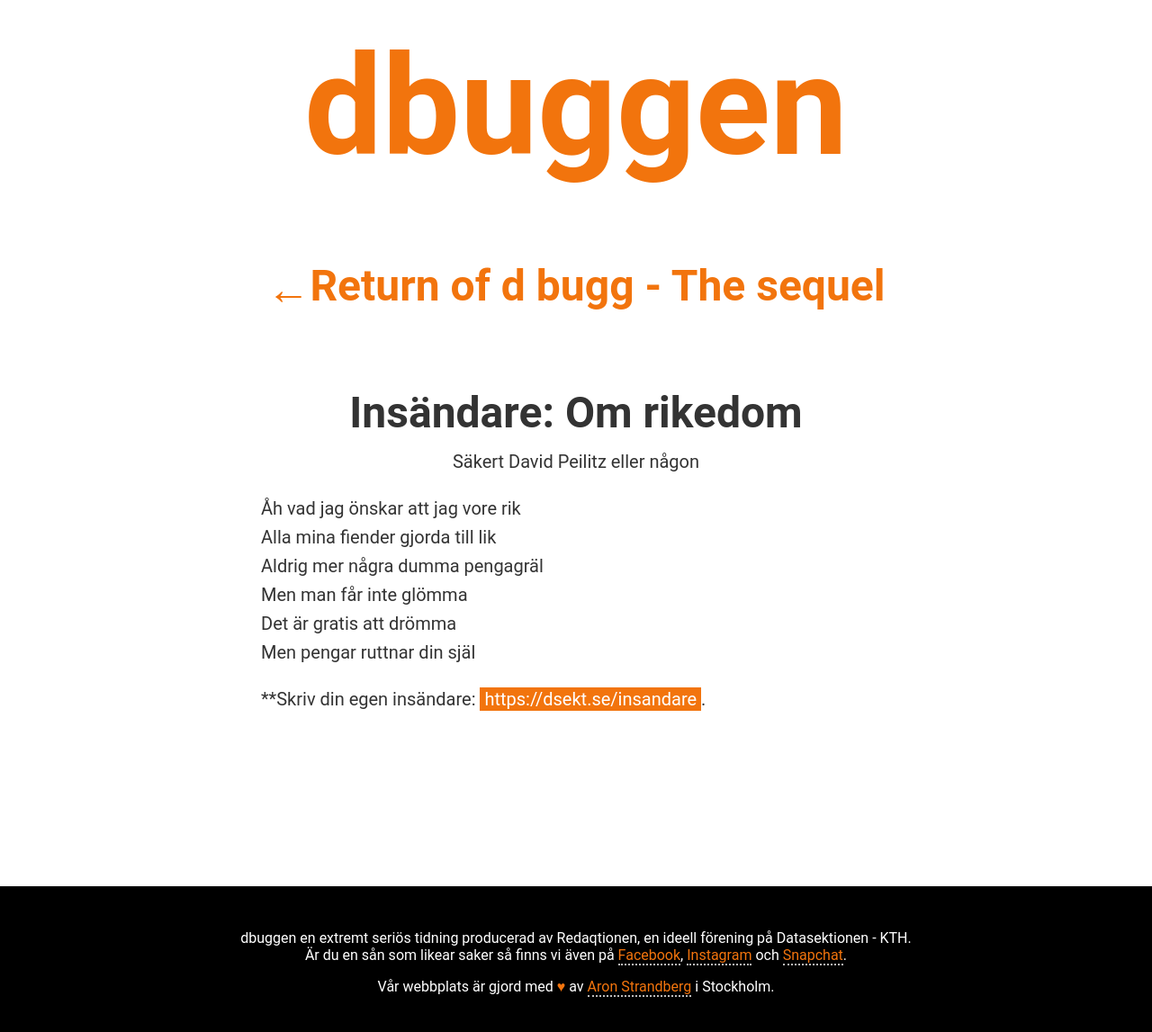
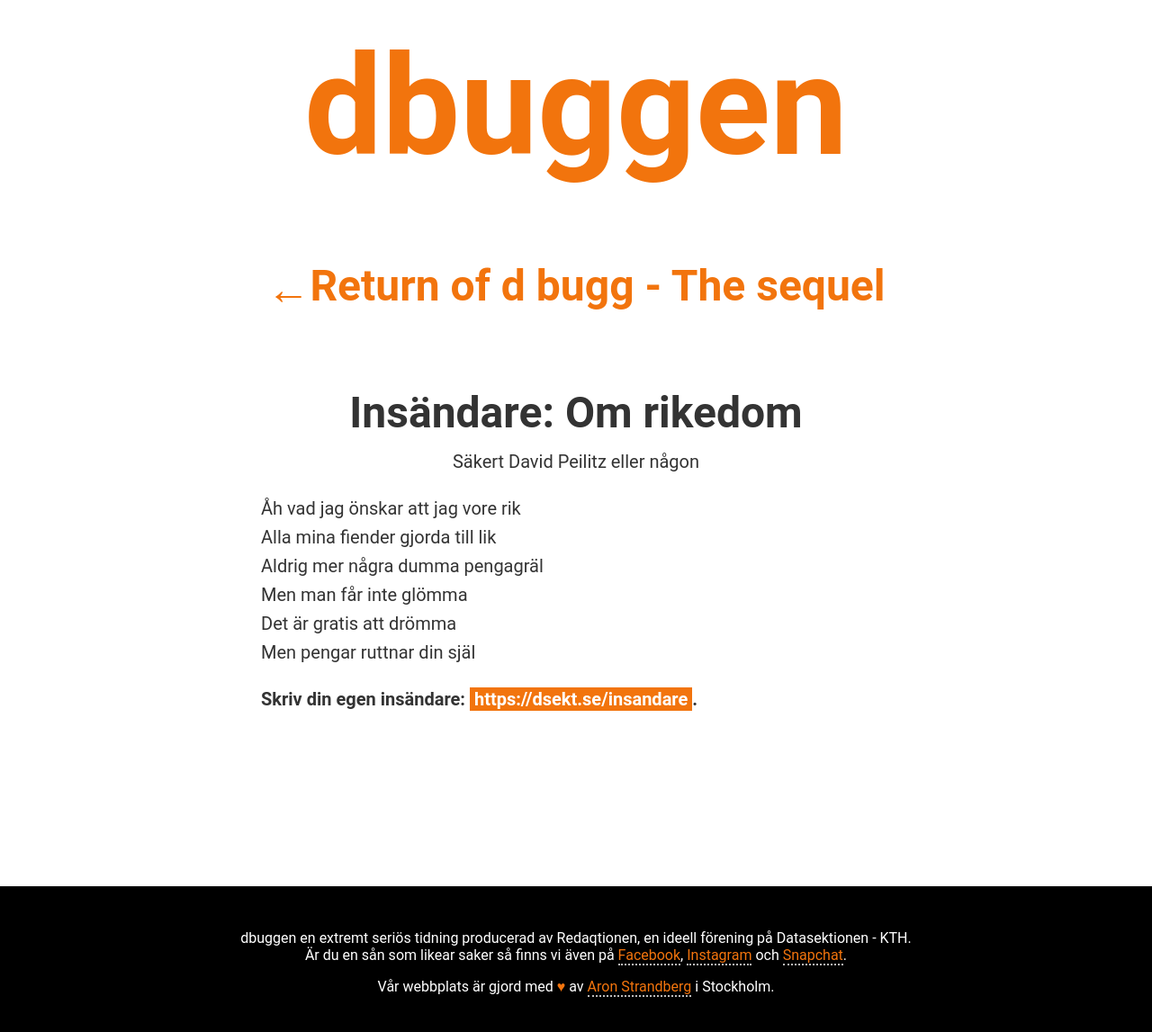
Before and after one commit to datasektionen/dbuggen, a Jekyll site: the page built from _posts/2023-04-19-10-insandare.md, in a window 1280 px wide, cut to the strip 136-1290 px from the top of the page. Shown: the top 1147 px of the strip at 90% size. Built offline with Jekyll 4.4.1, drawn with Linux system fonts in a browser that asks for light colours.

Commit message:
fix(issue-38): correct formatting for bold text

```diff
--- a/_posts/2023-04-19-10-insandare.md
+++ b/_posts/2023-04-19-10-insandare.md
@@ -11,4 +11,4 @@ Men man får inte glömma <br />
 Det är gratis att drömma <br />
 Men pengar ruttnar din själ <br />
 
-**Skriv din egen insändare: [https://dsekt.se/insandare](https://dsekt.se/insandare).
+**Skriv din egen insändare: [https://dsekt.se/insandare](https://dsekt.se/insandare).**
```
